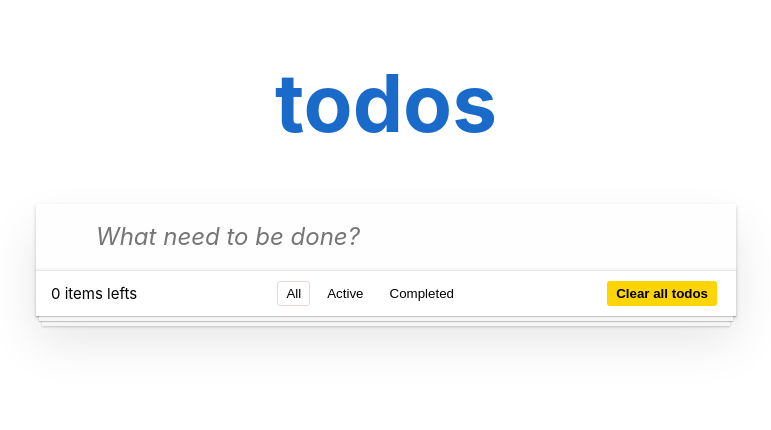
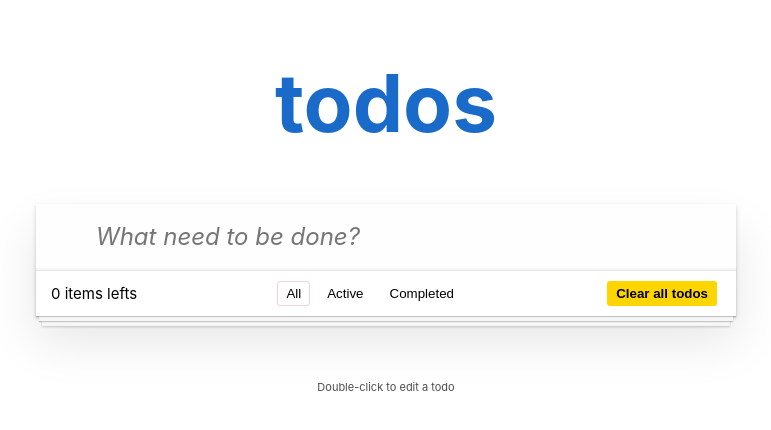
Before and after one commit to manabie-com/mana-do, a React (Create React App) app: page / in a window 1280 px wide. Shown: the top 430 px of the page, without its empty margins (254-1025 px from the left). Built offline with nearby package versions, Linux system fonts and the light colour scheme.

Commit message:
feat: add hint

```diff
--- a/src/components/Todo/Todo.module.scss
+++ b/src/components/Todo/Todo.module.scss
@@ -21,3 +21,11 @@
   position: relative;
   box-shadow: 0 2px 4px 0 rgba(0, 0, 0, 0.2), 0 25px 50px 0 rgba(0, 0, 0, 0.1);
 }
+
+.note {
+  color: #4d4d4d;
+  font-size: 11px;
+  text-shadow: 0 1px 0 rgba(255, 255, 255, 0.5);
+  text-align: center;
+  margin-top: 4rem;
+}
--- a/src/components/Todo/Todo.tsx
+++ b/src/components/Todo/Todo.tsx
@@ -52,6 +52,7 @@ const ToDoPage = () => {
           clearTodos={onClearTodos}
         />
       </div>
+      <p className={styles.note}>Double-click to edit a todo</p>
     </div>
   );
 };
--- a/src/components/TodoItem/TodoItem.tsx
+++ b/src/components/TodoItem/TodoItem.tsx
@@ -52,7 +52,6 @@ export default function TodoItem({
 
   const onEdit = (event: MouseEvent<HTMLElement>) => {
     event.stopPropagation();
-    console.log("edit");
     setEditMode(true);
   };
 
```
